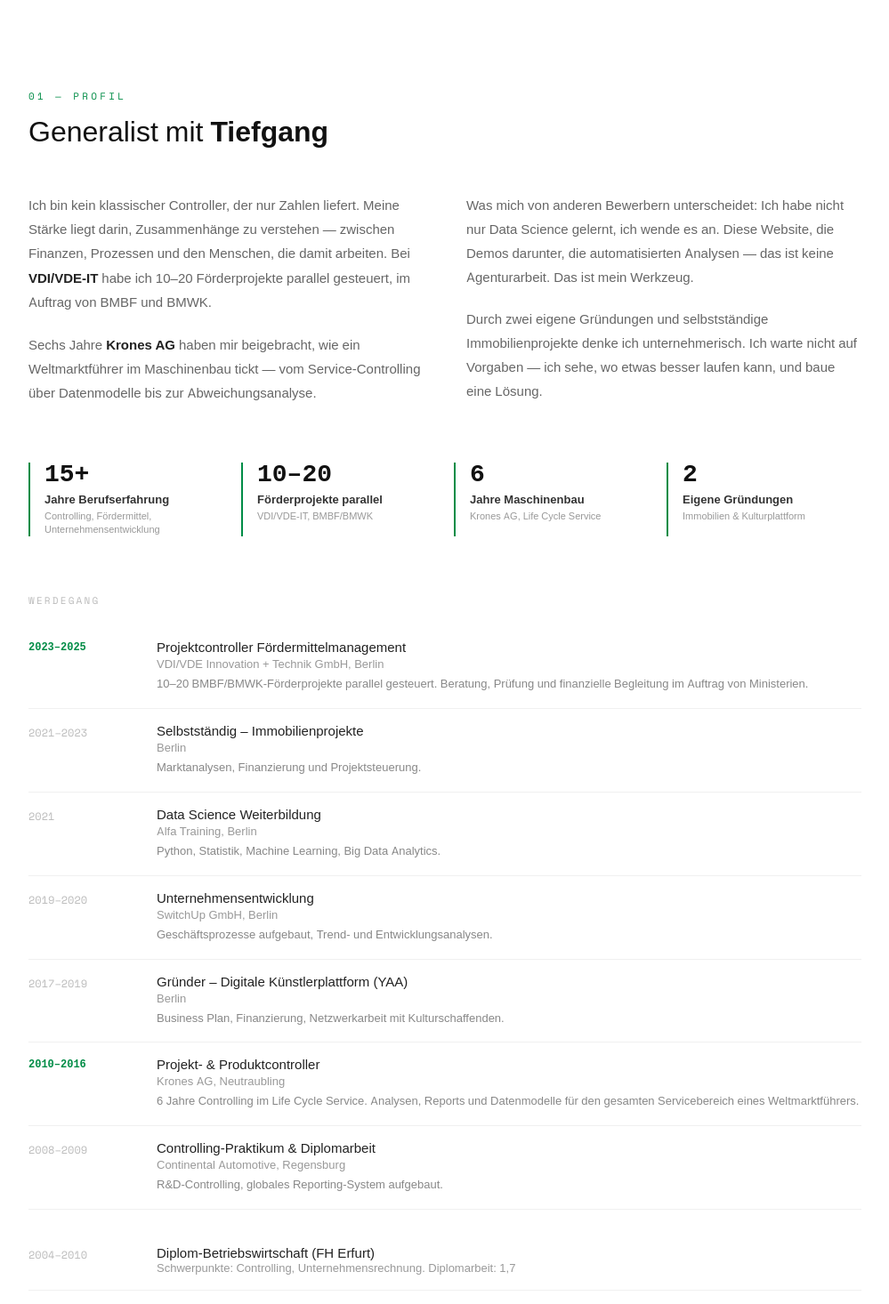
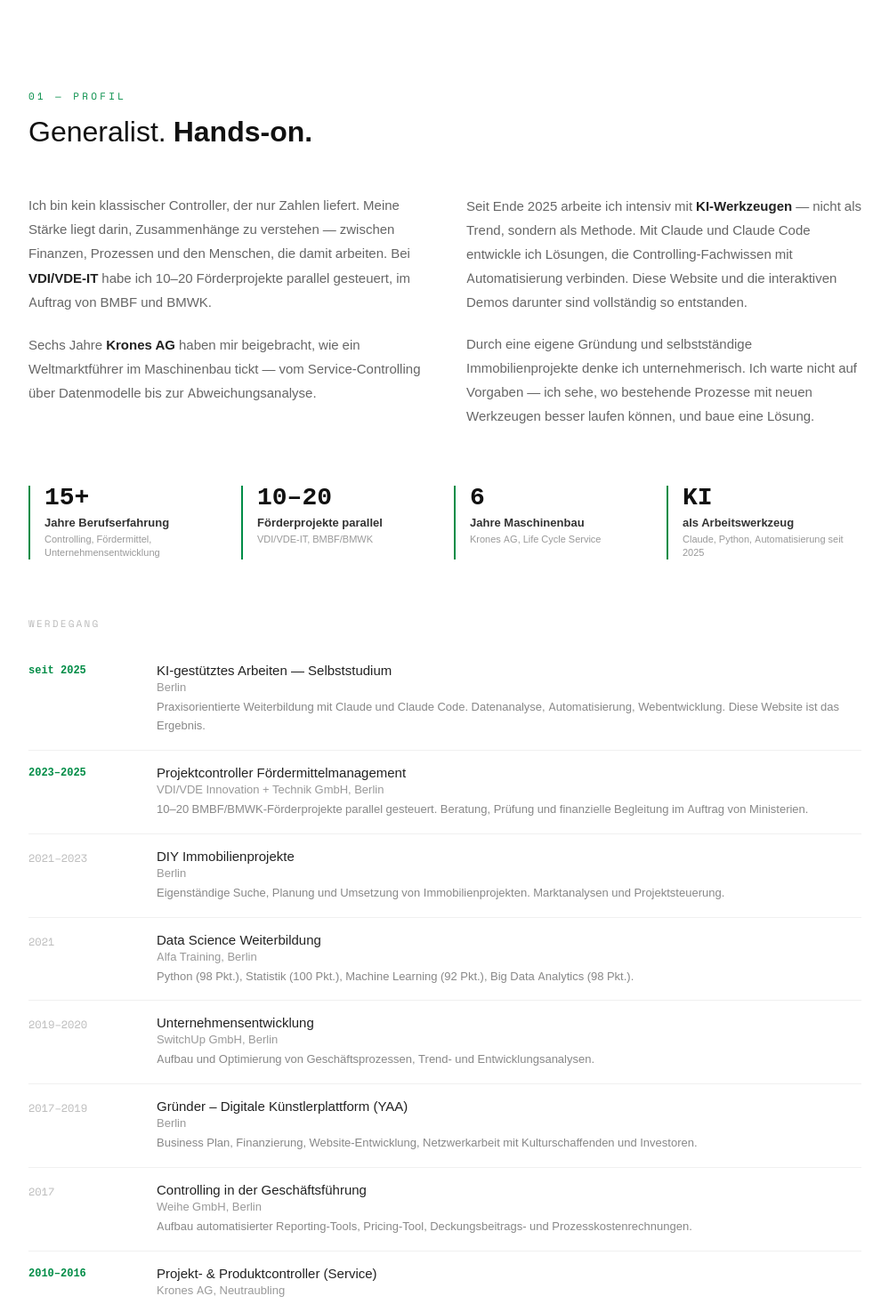
Before and after one commit to charly20000/charly20000.github.io, a React (Vite) app: page / in a window 1280 px wide. Shown: the part 820-2286 px from the top of the page at 89% size, without its empty margins (140-1139 px from the left). Built offline with nearby package versions, Linux system fonts and the light colour scheme.

Commit message:
Profil: KI-Fokus, Gründer im Hero, Texte korrigiert

```diff
--- a/src/portfolio.jsx
+++ b/src/portfolio.jsx
@@ -5,13 +5,15 @@ import Automatisierung from "./components/Automatisierung";
 const SECTIONS = ["hero", "profil", "kompetenz", "projekte", "kontakt"];
 
 const timeline = [
+  { year: "seit 2025", role: "KI-gestütztes Arbeiten — Selbststudium", company: "Berlin", desc: "Praxisorientierte Weiterbildung mit Claude und Claude Code. Datenanalyse, Automatisierung, Webentwicklung. Diese Website ist das Ergebnis.", highlight: true },
   { year: "2023–2025", role: "Projektcontroller Fördermittelmanagement", company: "VDI/VDE Innovation + Technik GmbH, Berlin", desc: "10–20 BMBF/BMWK-Förderprojekte parallel gesteuert. Beratung, Prüfung und finanzielle Begleitung im Auftrag von Ministerien.", highlight: true },
-  { year: "2021–2023", role: "Selbstständig – Immobilienprojekte", company: "Berlin", desc: "Marktanalysen, Finanzierung und Projektsteuerung." },
-  { year: "2021", role: "Data Science Weiterbildung", company: "Alfa Training, Berlin", desc: "Python, Statistik, Machine Learning, Big Data Analytics." },
-  { year: "2019–2020", role: "Unternehmensentwicklung", company: "SwitchUp GmbH, Berlin", desc: "Geschäftsprozesse aufgebaut, Trend- und Entwicklungsanalysen." },
-  { year: "2017–2019", role: "Gründer – Digitale Künstlerplattform (YAA)", company: "Berlin", desc: "Business Plan, Finanzierung, Netzwerkarbeit mit Kulturschaffenden." },
-  { year: "2010–2016", role: "Projekt- & Produktcontroller", company: "Krones AG, Neutraubling", desc: "6 Jahre Controlling im Life Cycle Service. Analysen, Reports und Datenmodelle für den gesamten Servicebereich eines Weltmarktführers.", highlight: true },
-  { year: "2008–2009", role: "Controlling-Praktikum & Diplomarbeit", company: "Continental Automotive, Regensburg", desc: "R&D-Controlling, globales Reporting-System aufgebaut." },
+  { year: "2021–2023", role: "DIY Immobilienprojekte", company: "Berlin", desc: "Eigenständige Suche, Planung und Umsetzung von Immobilienprojekten. Marktanalysen und Projektsteuerung." },
+  { year: "2021", role: "Data Science Weiterbildung", company: "Alfa Training, Berlin", desc: "Python (98 Pkt.), Statistik (100 Pkt.), Machine Learning (92 Pkt.), Big Data Analytics (98 Pkt.)." },
+  { year: "2019–2020", role: "Unternehmensentwicklung", company: "SwitchUp GmbH, Berlin", desc: "Aufbau und Optimierung von Geschäftsprozessen, Trend- und Entwicklungsanalysen." },
+  { year: "2017–2019", role: "Gründer – Digitale Künstlerplattform (YAA)", company: "Berlin", desc: "Business Plan, Finanzierung, Website-Entwicklung, Netzwerkarbeit mit Kulturschaffenden und Investoren." },
+  { year: "2017", role: "Controlling in der Geschäftsführung", company: "Weihe GmbH, Berlin", desc: "Aufbau automatisierter Reporting-Tools, Pricing-Tool, Deckungsbeitrags- und Prozesskostenrechnungen." },
+  { year: "2010–2016", role: "Projekt- & Produktcontroller (Service)", company: "Krones AG, Neutraubling", desc: "6 Jahre Controlling im Life Cycle Service eines Weltmarktführers im Maschinenbau. Analysen, Reports und Datenmodelle für den gesamten Servicebereich.", highlight: true },
+  { year: "2008–2009", role: "Praktikum & Diplomarbeit Controlling", company: "Continental Automotive, Regensburg", desc: "R&D-Controlling, Entwicklung und Automatisierung eines weltweiten Reporting-Systems über 23 Standorte (SAP, ETL, BW, OLAP)." },
 ];
 
 export default function Portfolio() {
@@ -70,7 +72,7 @@ export default function Portfolio() {
         <div style={{ position: "absolute", inset: 0, backgroundImage: "linear-gradient(rgba(0,0,0,0.03) 1px, transparent 1px), linear-gradient(90deg, rgba(0,0,0,0.03) 1px, transparent 1px)", backgroundSize: "60px 60px", transform: `translateY(${scrollY * 0.1}px)` }} />
         <div style={{ textAlign: "center", zIndex: 1, padding: "0 24px", maxWidth: 800 }}>
           <div style={{ fontFamily: "'Space Mono', monospace", fontSize: 11, letterSpacing: "0.3em", textTransform: "uppercase", color: "#008c46", marginBottom: 24, opacity: 0, animation: "fadeInUp 0.8s 0.2s forwards" }}>
-            Betriebswirt · Controller · Fördermittelmanager
+            Betriebswirt · Controller · Fördermittelmanager · Gründer
           </div>
           <h1 style={{ fontSize: "clamp(36px, 7vw, 72px)", fontWeight: 300, lineHeight: 1.1, margin: "0 0 20px", color: "#111", opacity: 0, animation: "fadeInUp 0.8s 0.4s forwards" }}>
             Christoph<br /><span style={{ fontWeight: 700 }}>Zapp</span>
@@ -96,7 +98,7 @@ export default function Portfolio() {
       {/* PROFIL */}
       <section id="profil" style={{ padding: "120px 32px", maxWidth: 1000, margin: "0 auto" }}>
         <div style={{ fontFamily: "'Space Mono', monospace", fontSize: 11, letterSpacing: "0.3em", textTransform: "uppercase", color: "#008c46", marginBottom: 12 }}>01 — Profil</div>
-        <h2 style={{ fontSize: 32, fontWeight: 300, color: "#111", marginBottom: 48, lineHeight: 1.3 }}>Generalist mit <span style={{ fontWeight: 700 }}>Tiefgang</span></h2>
+        <h2 style={{ fontSize: 32, fontWeight: 300, color: "#111", marginBottom: 48, lineHeight: 1.3 }}>Generalist. <span style={{ fontWeight: 700 }}>Hands-on.</span></h2>
 
         <div style={{ display: "grid", gridTemplateColumns: "1fr 1fr", gap: 48, marginBottom: 64 }}>
           <div>
@@ -109,10 +111,10 @@ export default function Portfolio() {
           </div>
           <div>
             <p style={{ fontSize: 15, lineHeight: 1.8, color: "#666", marginBottom: 20 }}>
-              Was mich von anderen Bewerbern unterscheidet: Ich habe nicht nur Data Science gelernt, ich wende es an. Diese Website, die Demos darunter, die automatisierten Analysen — das ist keine Agenturarbeit. Das ist mein Werkzeug.
+              Seit Ende 2025 arbeite ich intensiv mit <strong style={{ color: "#222" }}>KI-Werkzeugen</strong> — nicht als Trend, sondern als Methode. Mit Claude und Claude Code entwickle ich Lösungen, die Controlling-Fachwissen mit Automatisierung verbinden. Diese Website und die interaktiven Demos darunter sind vollständig so entstanden.
             </p>
             <p style={{ fontSize: 15, lineHeight: 1.8, color: "#666" }}>
-              Durch zwei eigene Gründungen und selbstständige Immobilienprojekte denke ich unternehmerisch. Ich warte nicht auf Vorgaben — ich sehe, wo etwas besser laufen kann, und baue eine Lösung.
+              Durch eine eigene Gründung und selbstständige Immobilienprojekte denke ich unternehmerisch. Ich warte nicht auf Vorgaben — ich sehe, wo bestehende Prozesse mit neuen Werkzeugen besser laufen können, und baue eine Lösung.
             </p>
           </div>
         </div>
@@ -123,7 +125,7 @@ export default function Portfolio() {
             { value: "15+", label: "Jahre Berufserfahrung", sub: "Controlling, Fördermittel, Unternehmensentwicklung" },
             { value: "10–20", label: "Förderprojekte parallel", sub: "VDI/VDE-IT, BMBF/BMWK" },
             { value: "6", label: "Jahre Maschinenbau", sub: "Krones AG, Life Cycle Service" },
-            { value: "2", label: "Eigene Gründungen", sub: "Immobilien & Kulturplattform" },
+            { value: "KI", label: "als Arbeitswerkzeug", sub: "Claude, Python, Automatisierung seit 2025" },
           ].map((kpi) => (
             <div key={kpi.label} style={{ borderLeft: "2px solid #008c46", paddingLeft: 16 }}>
               <div style={{ fontSize: 28, fontWeight: 700, color: "#111", fontFamily: "'Space Mono', monospace", lineHeight: 1 }}>{kpi.value}</div>
@@ -172,7 +174,7 @@ export default function Portfolio() {
           {[
             { title: "Finanzen & Steuerung", accent: "#008c46", items: ["Projektcontrolling (Industrie & öffentlicher Sektor)", "Fördermittelmanagement (NKBF 2017, ANBest-P, BHO)", "Budgetierung, Forecasting, Abweichungsanalysen", "Verwendungsnachweise & Mittelabrufe (profi-Online)", "Deckungsbeitrags- und Ergebnisrechnung"] },
             { title: "Daten & Technologie", accent: "#0066cc", items: ["Python (Pandas, Automatisierung, Web Scraping)", "SQL (Abfragen, Aggregationen, Views)", "KI-Tools im Arbeitsalltag (Claude, GPT)", "Reporting-Automatisierung & BI-Konzepte", "Data Science Grundlagen (ML, Statistik)"] },
-            { title: "Organisation & Denken", accent: "#cc7700", items: ["Prozesse analysieren und neu denken", "Stakeholder-Management (Ministerien, Partner)", "Unternehmerisches Handeln (2 Gründungen)", "Komplexes einfach erklären und visualisieren", "Eigeninitiative — diese Seite ist der Beweis"] },
+            { title: "Organisation & Denken", accent: "#cc7700", items: ["Prozesse analysieren und neu denken", "Stakeholder-Management (Ministerien, Partner)", "Unternehmerisches Handeln (Gründung & Selbstständigkeit)", "Komplexes einfach erklären und visualisieren", "Eigeninitiative — diese Seite ist der Beweis"] },
           ].map((cat) => (
             <div key={cat.title} style={{ borderTop: `3px solid ${cat.accent}`, padding: "24px 0" }}>
               <h3 style={{ fontSize: 16, fontWeight: 600, color: "#111", marginBottom: 16 }}>{cat.title}</h3>
```
